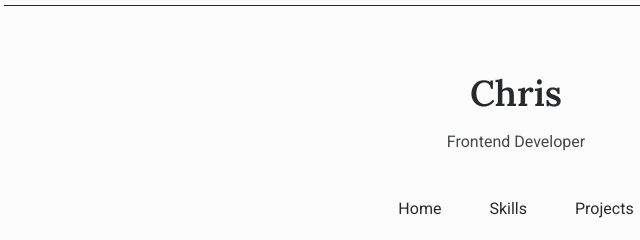
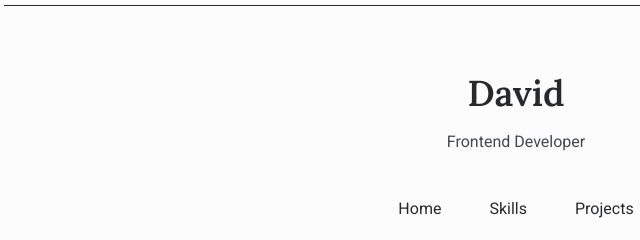
Before and after one commit to davidjhorvath/davidjozefhorvath, a plain HTML site: page index.html in a window 1280 px wide. Shown: the part 5126-5366 px from the top of the page, 124-764 px from the left. Drawn offline with nearby package versions, Linux system fonts and the light colour scheme.

Commit message:
Update index.html

```diff
--- a/index.html
+++ b/index.html
@@ -636,7 +636,7 @@
     <!--==================== FOOTER ====================-->
     <footer class="footer">
       <div class="footer__container container">
-        <h1 class="footer__title">Chris</h1>
+        <h1 class="footer__title">David</h1>
         <p>Frontend Developer</p>
 
         <ul class="footer__list">
```
